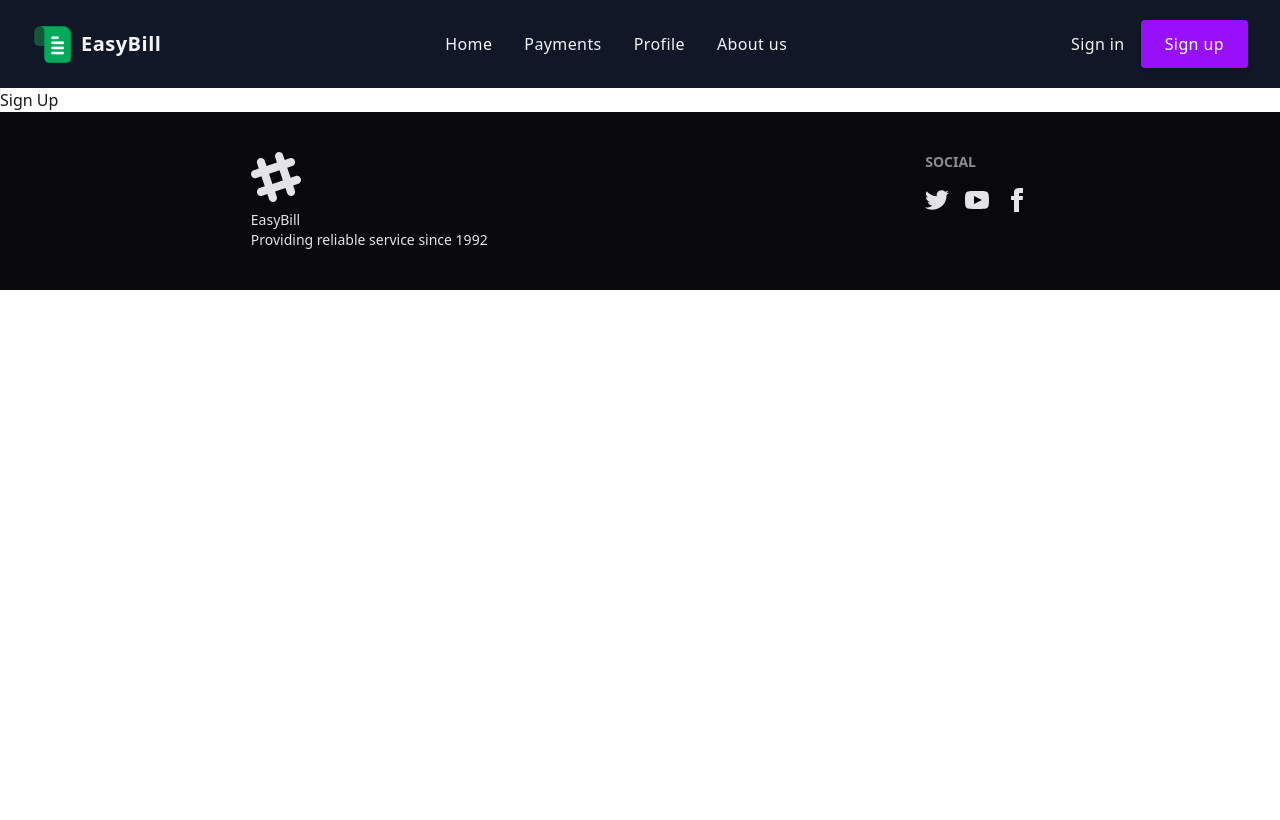
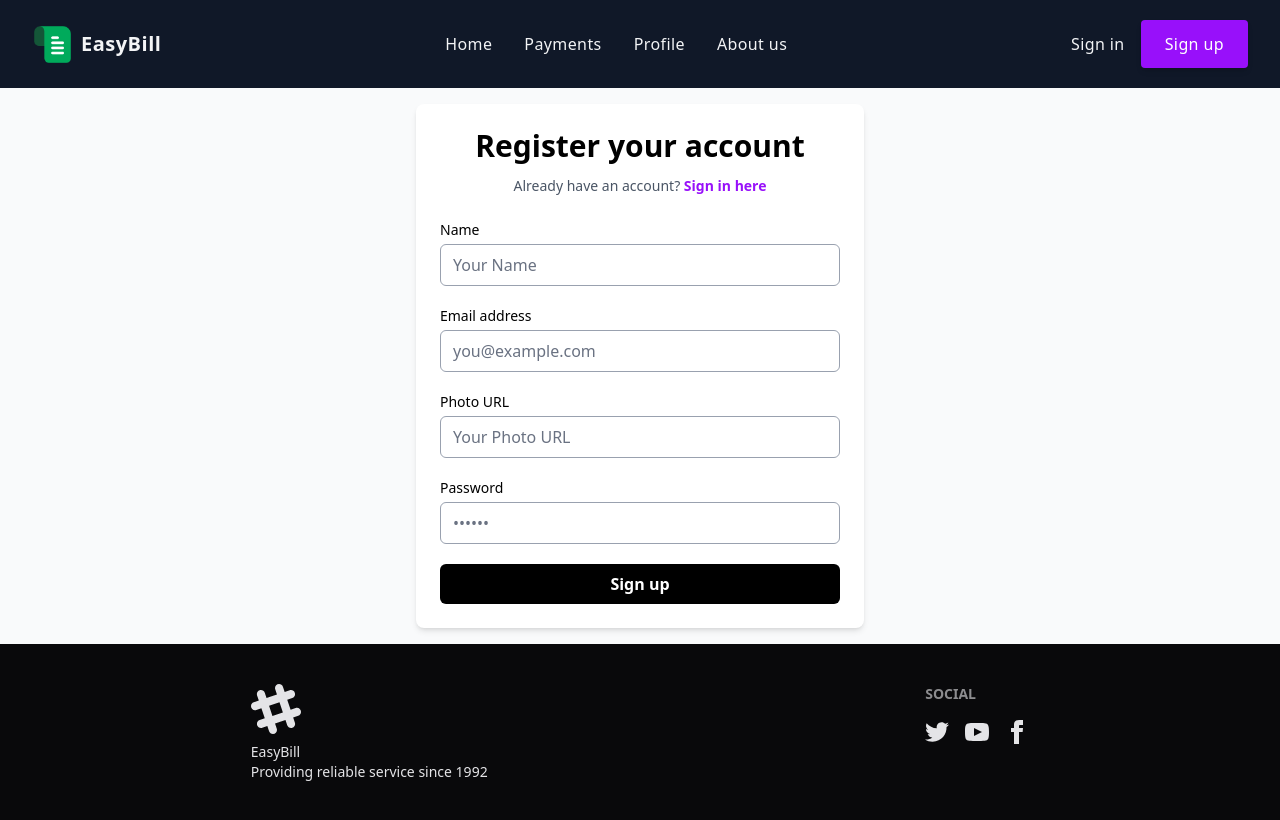
Before and after one commit to KhalidTheCoder/assignment-9, a React (Vite) app: page /register in a window 1280 px wide. Built offline with nearby package versions, Linux system fonts and the light colour scheme.

Commit message:
log in and register page design added

```diff
--- a/src/pages/Login.jsx
+++ b/src/pages/Login.jsx
@@ -1,11 +1,83 @@
-import React from 'react';
+import React from "react";
+import { FcGoogle } from "react-icons/fc";
+import { Link } from "react-router";
 
 const Login = () => {
-    return (
-        <div>
-            <h1>login</h1>
+  return (
+    <div
+      style={{ minHeight: "calc(100vh - 260px)" }}
+      className="min-h-screen flex items-center justify-center bg-gray-50 p-4"
+    >
+      <div className="w-full max-w-md p-6 rounded-lg shadow-md bg-white text-black">
+        <h2 className="mb-3 text-3xl font-semibold text-center">
+          Login to your account
+        </h2>
+        <p className="text-sm text-center font-medium text-gray-600">
+          Don’t have an account?{" "}
+          <Link
+            to="/register"
+            className="text-purple-600 font-semibold hover:underline focus:underline"
+          >
+            Sign up here
+          </Link>
+        </p>
+
+        <div className="my-6 space-y-4">
+          <button className="btn w-full btn-outline btn-info">
+            <FcGoogle size={24}></FcGoogle> Login With Google
+          </button>
         </div>
-    );
+
+        <div className="flex items-center w-full my-4">
+          <hr className="w-full border-gray-400" />
+          <p className="px-2 text-gray-600 text-sm">OR</p>
+          <hr className="w-full border-gray-400" />
+        </div>
+
+        <form className="space-y-5">
+          <div>
+            <label htmlFor="email" className="block mb-1 text-sm font-medium">
+              Email address
+            </label>
+            <input
+              type="email"
+              id="email"
+              name="email"
+              placeholder="you@example.com"
+              className="w-full px-3 py-2 border rounded-md border-gray-400 bg-white text-black placeholder-gray-500 focus:outline-none focus:ring-2 focus:ring-black"
+               required
+            />
+          </div>
+
+          <div>
+            <div className="flex justify-between items-center mb-1">
+              <label htmlFor="password" className="text-sm font-medium">
+                Password
+              </label>
+              <a href="#" className="text-xs text-black font-semibold hover:underline">
+                Forgot password?
+              </a>
+            </div>
+            <input
+              type="password"
+              id="password"
+              name="password"
+              placeholder="••••••"
+              className="w-full px-3 py-2 border rounded-md border-gray-400 bg-white text-black placeholder-gray-500 focus:outline-none focus:ring-2 focus:ring-black"
+               required
+            />
+          </div>
+
+          <button
+            type="button"
+            className="w-full py-2 font-semibold rounded-md bg-black text-white hover:bg-gray-800 focus:outline-none focus:ring-2 focus:ring-black"
+          >
+            Sign in
+          </button>
+        </form>
+      </div>
+    </div>
+  );
 };
 
 export default Login;
--- a/src/pages/Register.jsx
+++ b/src/pages/Register.jsx
@@ -1,11 +1,91 @@
-import React from 'react';
+import React from "react";
+import { Link } from "react-router";
 
 const Register = () => {
-    return (
-        <div>
-            <h1>Sign Up</h1>
-        </div>
-    );
+  return (
+    <div
+      style={{ minHeight: "calc(100vh - 260px)" }}
+      className="min-h-screen flex items-center justify-center bg-gray-50 p-4"
+    >
+      <div className="w-full max-w-md p-6 rounded-lg shadow-md bg-white text-black">
+        <h2 className="mb-3 text-3xl font-semibold text-center">
+          Register your account
+        </h2>
+        <p className="text-sm text-center font-medium text-gray-600 mb-6">
+          Already have an account?{" "}
+          <Link
+            to="/login"
+            className="text-purple-600 font-semibold hover:underline focus:underline"
+          >
+            Sign in here
+          </Link>
+        </p>
+
+        <form className="space-y-5">
+          <div>
+            <label htmlFor="name" className="block mb-1 text-sm font-medium">
+              Name
+            </label>
+            <input
+              type="text"
+              id="name"
+              name="name"
+              placeholder="Your Name"
+              className="w-full px-3 py-2 border rounded-md border-gray-400 bg-white text-black placeholder-gray-500 focus:outline-none focus:ring-2 focus:ring-black"
+              required
+            />
+          </div>
+          <div>
+            <label htmlFor="email" className="block mb-1 text-sm font-medium">
+              Email address
+            </label>
+            <input
+              type="email"
+              id="email"
+              name="email"
+              placeholder="you@example.com"
+              className="w-full px-3 py-2 border rounded-md border-gray-400 bg-white text-black placeholder-gray-500 focus:outline-none focus:ring-2 focus:ring-black"
+              required
+            />
+          </div>
+          <div>
+            <label className="block mb-1 text-sm font-medium">Photo URL</label>
+            <input
+              type="text"
+              id="photo"
+              name="photo"
+              placeholder="Your Photo URL"
+              className="w-full px-3 py-2 border rounded-md border-gray-400 bg-white text-black placeholder-gray-500 focus:outline-none focus:ring-2 focus:ring-black"
+              required
+            />
+          </div>
+
+          <div>
+            <div className="flex justify-between items-center mb-1">
+              <label htmlFor="password" className="text-sm font-medium">
+                Password
+              </label>
+            </div>
+            <input
+              type="password"
+              id="password"
+              name="password"
+              placeholder="••••••"
+              className="w-full px-3 py-2 border rounded-md border-gray-400 bg-white text-black placeholder-gray-500 focus:outline-none focus:ring-2 focus:ring-black"
+              required
+            />
+          </div>
+
+          <button
+            type="button"
+            className="w-full py-2 font-semibold rounded-md bg-black text-white hover:bg-gray-800 focus:outline-none focus:ring-2 focus:ring-black"
+          >
+            Sign up
+          </button>
+        </form>
+      </div>
+    </div>
+  );
 };
 
 export default Register;
```
